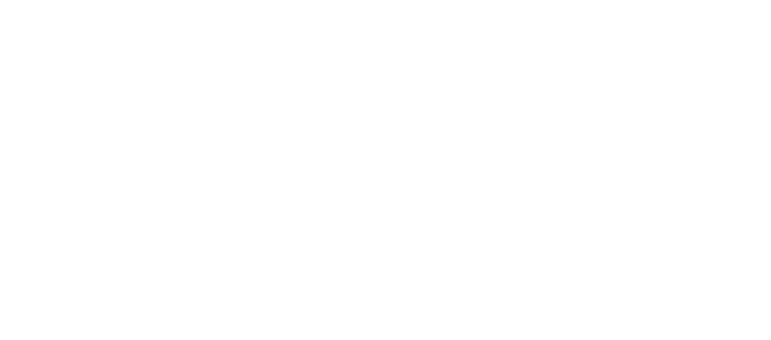
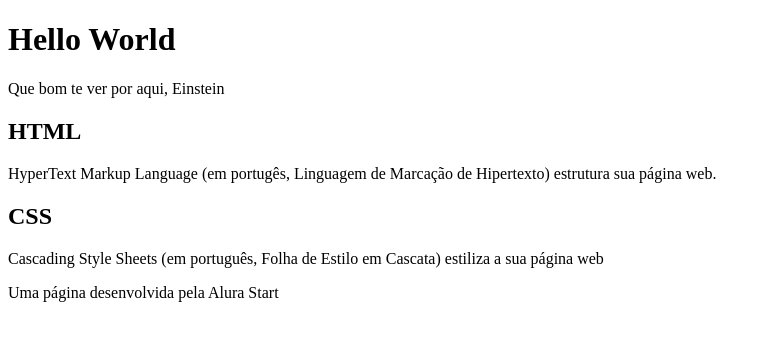
Before and after one commit to Tetraedrico/Hello-World, a plain HTML site: page index.html in a window 1280 px wide. Shown: the whole page, without its empty margins (0-771 px from the left). Drawn offline with Linux system fonts and the light colour scheme.

Commit message:
Colocando a parte textual

```diff
--- a/index.html
+++ b/index.html
@@ -6,6 +6,25 @@
     <title>Hello World</title>
 </head>
 <body>
+    <header>
+        <h1>Hello World</h1>
+        <p>Que bom te ver por aqui, Einstein</p>
+
+    </header>
+
+    <section>
+        <h2>HTML</h2>
+        <P>HyperText Markup Language (em portugês, Linguagem de Marcação de Hipertexto) estrutura sua página web.</P>
+
+        <h2>CSS</h2>
+        <p>Cascading Style Sheets (em português, Folha de Estilo em Cascata) estiliza a sua página web</p>
+
+    </section>
+
+    <footer>
+        <p>Uma página desenvolvida pela Alura Start</p>
+
+    </footer>
 
 </body>
 </html>
```
